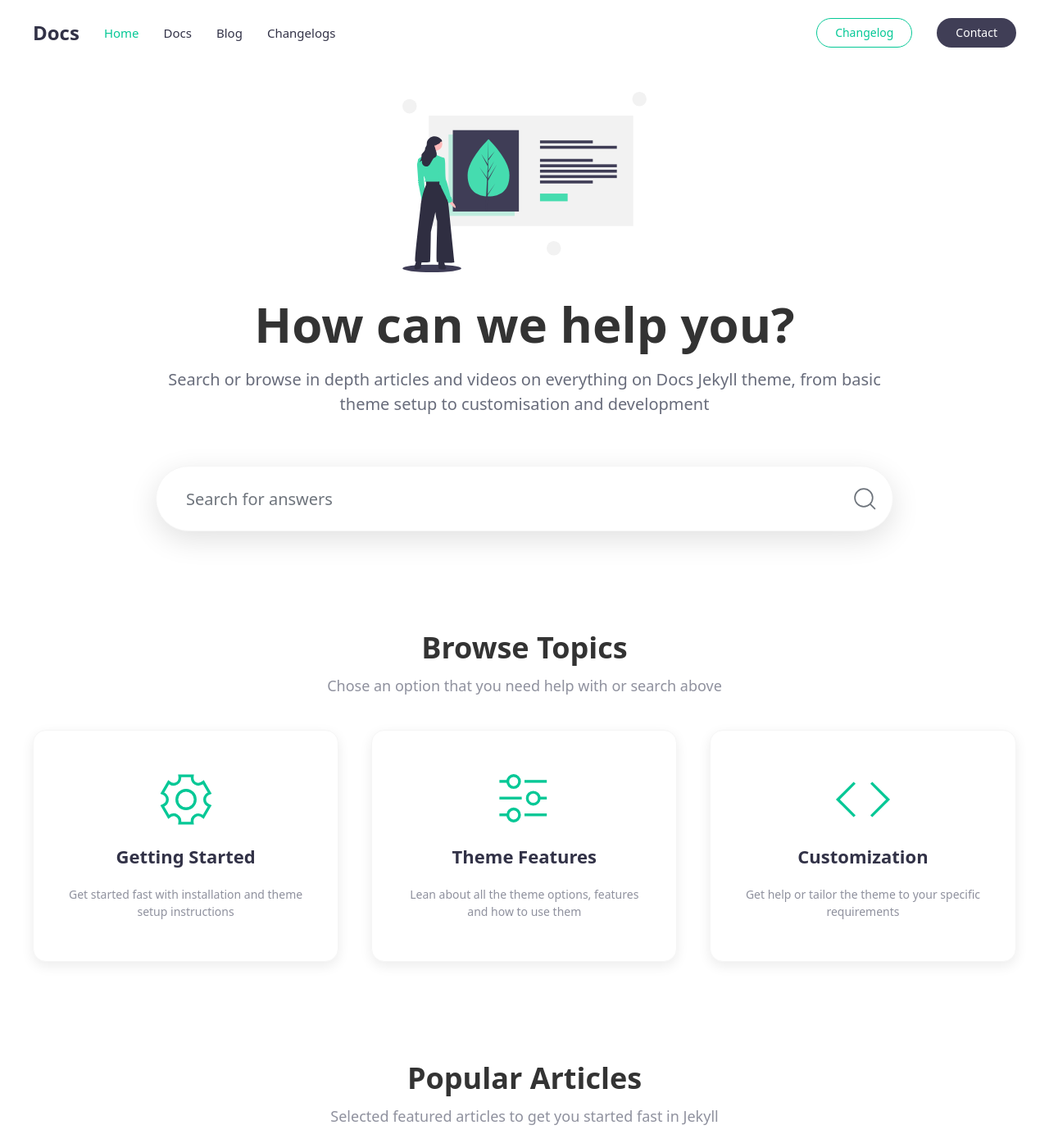
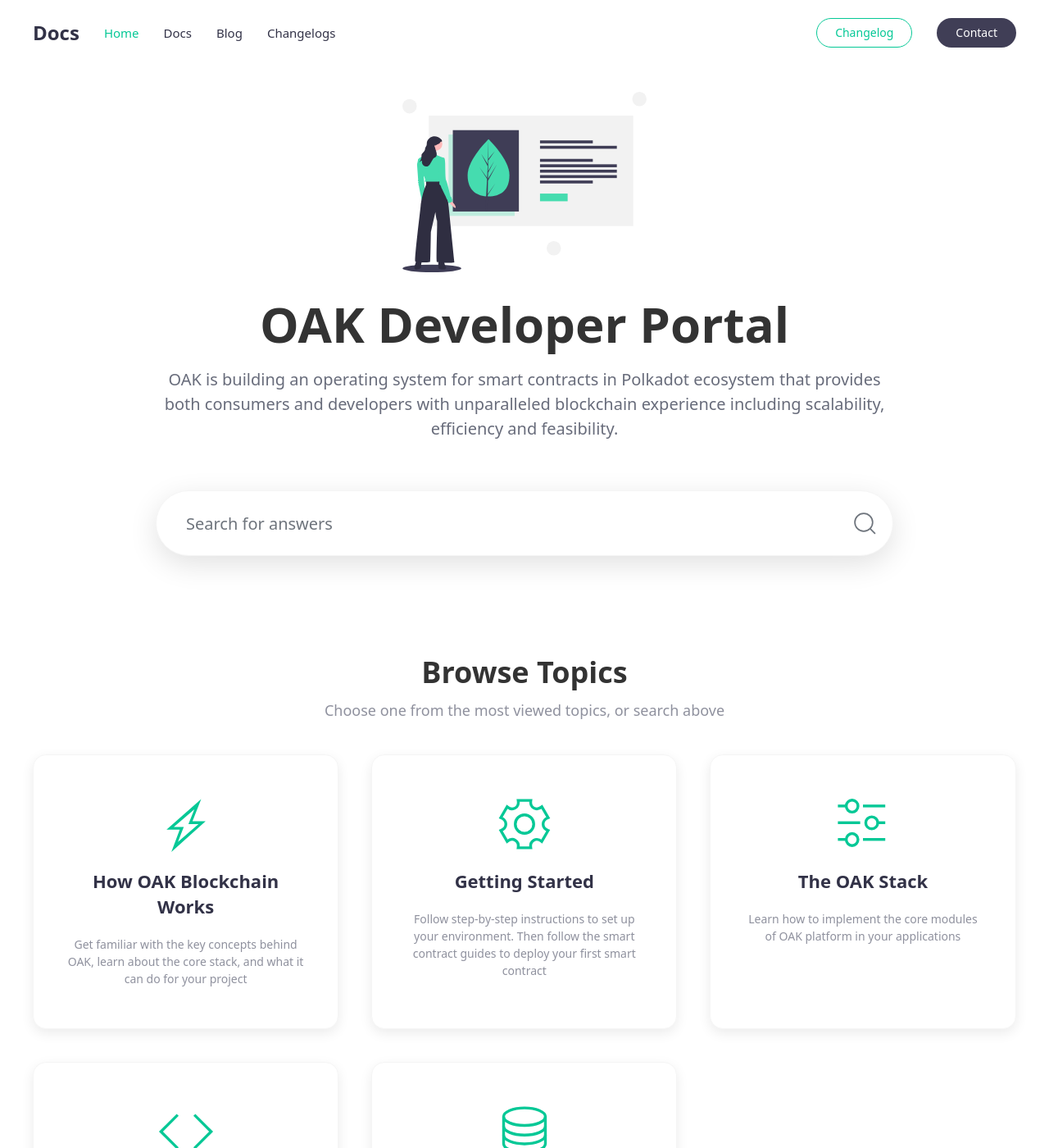
Before and after one commit to AvaProtocol/OAK-docs, a Jekyll site: the page built from index.md, in a window 1280 px wide and 1400 px high. Shown: the whole window at 82% size. Built offline with Jekyll 4.4.1, drawn with Linux system fonts in a browser that asks for light colours; some of the changed text lies outside the part shown.

Commit message:
Updated docs home page

```diff
--- a/_config.yml
+++ b/_config.yml
@@ -60,19 +60,19 @@
 
 # Social icons displayed in footer
 social:
-    email:
-    website:
-    facebook:       https://www.facebook.com/
+    email:          chris@oak.tech
+    website:        https://oak.tech
+    facebook:
     flickr:
     dribbble:
     github:
     googleplus:
-    instagram:      https://www.instagram.com/
+    instagram:
     linkedin:
     pinterest:
-    twitter:        https://twitter.com/
-    vimeo:          https://vimeo.com/
-    youtube:
+    twitter:        https://twitter.com/OAKSubstrate
+    vimeo:
+    youtube:        https://www.youtube.com/channel/UCSEu57BfQQpAfgDixfBnaNg
 
 # Share button
 share:
@@ -83,11 +83,11 @@
 
 # Default footer image settings
 footer:
-    copyright:      Made by <a href="https://unbound.studio/">Unbound Studio</a> in Cleveland.
+    copyright:      © 2021 OAK Foundation. All rights reserved.
 
 # Disqus comments shortname, requires Disqus account https://disqus.com/
-disqus:
-    shortname:      # 1234
+# disqus:
+#     shortname:      # 1234
 
 # Google analytics code, get your code here https://www.google.com/analytics/
 google_analytics:   G-4BZGDFDJGP
--- a/_data/navigation_boxes.yml
+++ b/_data/navigation_boxes.yml
@@ -1,16 +1,26 @@
 # Boxes include navigation
 
+- title: How OAK Blockchain Works
+  desc: Get familiar with the key concepts behind OAK, learn about the core stack, and what it can do for your project
+  icon: bolt
+  doc: installation
+
 - title: Getting Started
-  desc: Get started fast with installation and theme setup instructions
+  desc: Follow step-by-step instructions to set up your environment. Then follow the smart contract guides to deploy your first smart contract
   icon: cog
   doc: installation
 
-- title: Theme Features
-  desc: Lean about all the theme options, features and how to use them
+- title: The OAK Stack
+  desc: Learn how to implement the core modules of OAK platform in your applications
   icon: settings
   doc: hero
 
-- title: Customization
-  desc: Get help or tailor the theme to your specific requirements
+- title: API References
+  desc: Read our documentation for OAK APIs and SDKs
   icon: code
   doc: customize
+
+- title: Resources
+  desc: Dive into helpful resources such as white papers, glossary, community and more
+  icon: database
+  doc: customize
--- a/index.md
+++ b/index.md
@@ -2,20 +2,20 @@
 layout: page
 width: expand
 hero:
-    title: How can we help you?
-    subtitle: Search or browse in depth articles and videos on everything on Docs Jekyll theme, from basic theme setup to customisation and development
+    title: OAK Developer Portal
+    subtitle: OAK is building an operating system for smart contracts in Polkadot ecosystem that provides both consumers and developers with unparalleled blockchain experience including scalability, efficiency and feasibility.
     image: knowledge.svg
     search: true
 ---
 
-{% include boxes.html columns="3" title="Browse Topics" subtitle="Chose an option that you need help with or search above" %}
+{% include boxes.html columns="3" title="Browse Topics" subtitle="Choose one from the most viewed topics, or search above" %}
 
-{% include featured.html tag="featured" title="Popular Articles" subtitle="Selected featured articles to get you started fast in Jekyll" %}
+<!-- {% include featured.html tag="featured" title="Popular Articles" subtitle="Selected featured articles to get you started fast in Jekyll" %} -->
 
-{% include videos.html columns="2" title="Video Tutorials" subtitle="Watch screencasts to get you started fast with Jekyll" %}
+<!-- {% include videos.html columns="2" title="Video Tutorials" subtitle="Watch screencasts to get you started fast with Jekyll" %} -->
 
 {% include faqs.html multiple="true" title="Frequently asked questions" category="presale" subtitle="Find quicke answers to frequent pre-sale questions asked by customers" %}
 
-{% include team.html authors="evan, john, sara, alex, tom, daniel" title="We are here to help" subtitle="Our team is just an email away ready to answer your questions" %}
+<!-- {% include team.html authors="evan, john, sara, alex, tom, daniel" title="We are here to help" subtitle="Our team is just an email away ready to answer your questions" %} -->
 
-{% include cta.html title="Didn't find an answer?" button_text="Contact Us" button_url="/contact/" subtitle="Get in touch with us for details on setup and additional custom services pricing" %}
+{% include cta.html title="Stay in the loop" button_text="Subscribe to Updates" button_url="/contact/" subtitle="We’ll only send you OAK development related emails" %}
```
Also changed, not shown: README.md.
